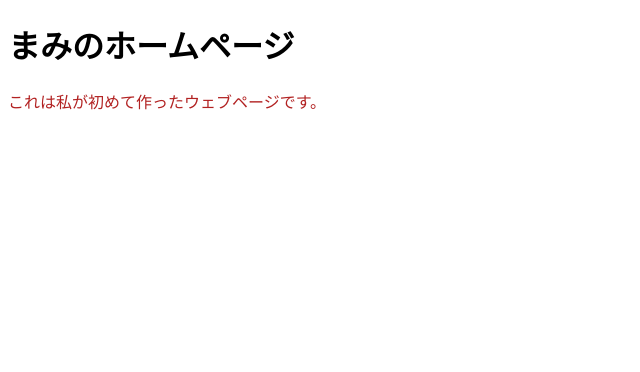
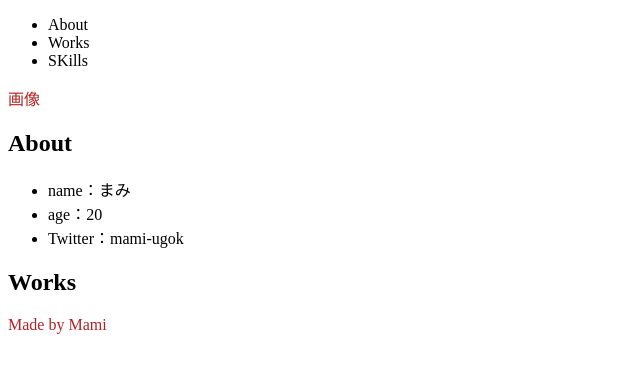
Before and after one commit to Mami-ugok/Mami-ugok.github.io, a plain HTML site: page index.html in a window 1280 px wide. Shown: the whole page, without its empty margins (0-640 px from the left). Drawn offline with Linux system fonts and the light colour scheme.

Commit message:
Update index.html

```diff
--- a/index.html
+++ b/index.html
@@ -1,13 +1,46 @@
 <!DOCTYPE html>
 <html>
+
 <head>
   <meta charset="utf-8">
   <meta name="viewport" content="width=device-width, initial-scale=1">
-    <title>初めてのウェブページ</title>
+  <title>Mami's portfolio</title>
   <link rel="stylesheet" href="style.css">
 </head>
+
 <body>
-    <h1>まみのホームページ</h1>
-    <p>これは私が初めて作ったウェブページです。</p>
+  <header>
+    <ul>
+      <li>About</li>
+      <li>Works</li>
+      <li>SKills</li>
+    </ul>
+  </header>
+
+  <main>
+    <section>
+      <p>画像</p>
+    </section>
+
+    <section>
+      <h1>About</h1>
+      <ul>
+        <li>name：まみ</li>
+        <li>age：20</li>
+        <li>Twitter：mami-ugok</li>
+      </ul>
+    </section>
+
+    <section>
+      <h1>Works</h1>
+    </section>
+
+  </main>
+
+  <footer>
+    <p>Made by Mami</p>
+  </footer>
+
 </body>
+
 </html>
```
Lines whose indentation alone changed are shown as unchanged.
